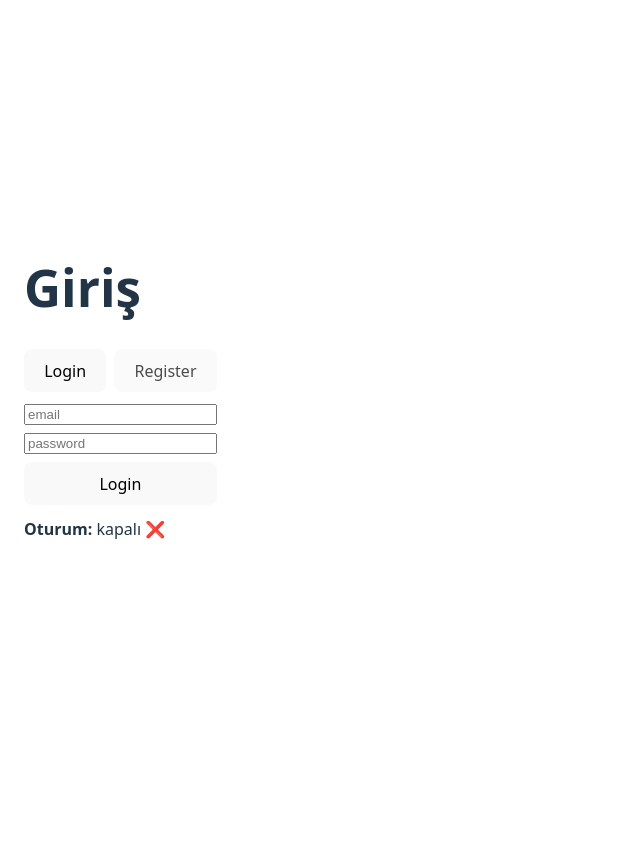
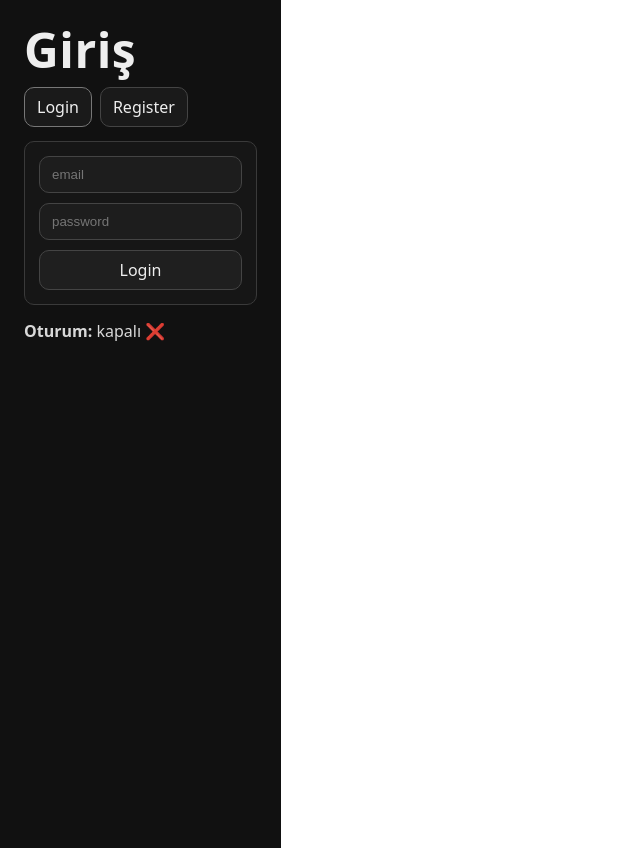
Before and after one commit to keremsimsek1907/nova-app, a React app in the folder frontend/: page / in a window 1280 px wide. Shown: the whole page, without its empty margins (0-640 px from the left). Before the commit the page ends 800 px from the top, so only its background shows below. Built offline with nearby package versions, Linux system fonts and the light colour scheme; the HTML template or start-up script is replaced by a standard one.

Commit message:
Update App.jsx

```diff
--- a/frontend/src/App.jsx
+++ b/frontend/src/App.jsx
@@ -1,9 +1,7 @@
 import { useEffect, useMemo, useState } from "react";
 
-const API_BASE =
-  import.meta.env.VITE_API_BASE_URL || "http://localhost:5000";
+const API_BASE = import.meta.env.VITE_API_BASE_URL || "http://localhost:5000";
 
-// küçük yardımcı
 async function api(path, body, token) {
   const res = await fetch(`${API_BASE}${path}`, {
     method: "POST",
@@ -21,7 +19,6 @@ async function api(path, body, token) {
   } catch {
     data = text;
   }
-
   return { ok: res.ok, data };
 }
 
@@ -30,20 +27,19 @@ export default function App() {
   const [email, setEmail] = useState("");
   const [password, setPassword] = useState("");
 
-  // ✅ token kalıcı
   const [token, setToken] = useState(() => localStorage.getItem("token") || "");
   const [me, setMe] = useState(null);
 
   const [busy, setBusy] = useState(false);
-  const [authMsg, setAuthMsg] = useState("");
+  const [msg, setMsg] = useState("");
 
-  // token değişince localStorage güncelle
+  const loggedIn = useMemo(() => !!token, [token]);
+
   useEffect(() => {
     if (token) localStorage.setItem("token", token);
     else localStorage.removeItem("token");
   }, [token]);
 
-  // ✅ token varsa otomatik /api/auth/me çek
   useEffect(() => {
     const run = async () => {
       if (!token) {
@@ -55,103 +51,144 @@ export default function App() {
       setBusy(false);
 
       if (!ok) {
-        // token bozuk/expired ise temizle
         setToken("");
         setMe(null);
-        setAuthMsg(data?.error || "Oturum süresi dolmuş olabilir.");
+        setMsg(data?.error || "Oturum süresi dolmuş olabilir.");
         return;
       }
-
       setMe(data);
     };
-
     run();
     // eslint-disable-next-line react-hooks/exhaustive-deps
   }, [token]);
 
   const doLogin = async () => {
     setBusy(true);
-    setAuthMsg("");
+    setMsg("");
     setMe(null);
 
     const { ok, data } = await api("/api/auth/login", { email, password });
     setBusy(false);
 
-    if (!ok) {
-      setAuthMsg(data?.error || "Login başarısız");
-      return;
-    }
-
+    if (!ok) return setMsg(data?.error || "Giriş başarısız");
     setToken(data.token || "");
-    setAuthMsg("Giriş başarılı ✅");
+    setPassword("");
+    setMsg("Giriş başarılı ✅");
   };
 
   const doRegister = async () => {
     setBusy(true);
-    setAuthMsg("");
+    setMsg("");
     setMe(null);
 
     const { ok, data } = await api("/api/auth/register", { email, password });
     setBusy(false);
 
-    if (!ok) {
-      setAuthMsg(data?.error || "Kayıt başarısız");
-      return;
-    }
-
+    if (!ok) return setMsg(data?.error || "Kayıt başarısız");
     setToken(data.token || "");
-    setAuthMsg("Kayıt başarılı ✅");
+    setPassword("");
+    setMsg("Kayıt başarılı ✅");
   };
 
   const doLogout = () => {
     setToken("");
     setMe(null);
-    setAuthMsg("Çıkış yapıldı.");
+    setMsg("Çıkış yapıldı.");
     setMode("login");
   };
 
-  const loggedIn = useMemo(() => !!token, [token]);
+  const Card = ({ children }) => (
+    <div
+      style={{
+        marginTop: 14,
+        padding: 14,
+        border: "1px solid #3a3a3a",
+        borderRadius: 10,
+        maxWidth: 420,
+        background: "rgba(255,255,255,0.02)",
+      }}
+    >
+      {children}
+    </div>
+  );
+
+  const Btn = (props) => (
+    <button
+      {...props}
+      style={{
+        padding: "8px 12px",
+        borderRadius: 10,
+        border: "1px solid #444",
+        background: "rgba(255,255,255,0.04)",
+        color: "inherit",
+        cursor: "pointer",
+        opacity: props.disabled ? 0.6 : 1,
+        ...props.style,
+      }}
+    />
+  );
+
+  const Input = (props) => (
+    <input
+      {...props}
+      style={{
+        padding: "10px 12px",
+        borderRadius: 10,
+        border: "1px solid #444",
+        background: "rgba(255,255,255,0.03)",
+        color: "inherit",
+        outline: "none",
+      }}
+    />
+  );
 
   return (
-    <div style={{ padding: 24, fontFamily: "system-ui, -apple-system, Segoe UI, Roboto" }}>
-      <h1 style={{ marginTop: 0 }}>Giriş</h1>
+    <div
+      style={{
+        minHeight: "100vh",
+        padding: 24,
+        color: "#eee",
+        background: "#111",
+        fontFamily: "system-ui, -apple-system, Segoe UI, Roboto",
+      }}
+    >
+      <h1 style={{ margin: 0, fontSize: 48, letterSpacing: 0.5 }}>Giriş</h1>
 
-      {/* ✅ Login/Register/Logout doğru görünüm */}
-      <div style={{ display: "flex", gap: 8, marginBottom: 12 }}>
+      <div style={{ marginTop: 10, display: "flex", gap: 8 }}>
         {!loggedIn ? (
           <>
-            <button
+            <Btn
               onClick={() => setMode("login")}
               disabled={busy}
-              style={{ opacity: mode === "login" ? 1 : 0.7 }}
+              style={{ borderColor: mode === "login" ? "#777" : "#444" }}
             >
               Login
-            </button>
-            <button
+            </Btn>
+            <Btn
               onClick={() => setMode("register")}
               disabled={busy}
-              style={{ opacity: mode === "register" ? 1 : 0.7 }}
+              style={{ borderColor: mode === "register" ? "#777" : "#444" }}
             >
               Register
-            </button>
+            </Btn>
           </>
         ) : (
-          <button onClick={doLogout} disabled={busy}>
+          <Btn onClick={doLogout} disabled={busy}>
             Logout
-          </button>
+          </Btn>
         )}
       </div>
 
-      {/* ✅ Form: sadece login değilken göster */}
       {!loggedIn && (
-        <div style={{ maxWidth: 320, display: "grid", gap: 8 }}>
-          <input
+        <Card>
+          <div style={{ display: "grid", gap: 10 }}>
+            <Input
               placeholder="email"
               value={email}
               onChange={(e) => setEmail(e.target.value)}
               disabled={busy}
             />
-          <input
+            <Input
               placeholder="password"
               type="password"
               value={password}
@@ -160,28 +197,29 @@ export default function App() {
             />
 
             {mode === "login" ? (
-            <button onClick={doLogin} disabled={busy}>
-              Login
-            </button>
+              <Btn onClick={doLogin} disabled={busy}>
+                {busy ? "Bekle..." : "Login"}
+              </Btn>
             ) : (
-            <button onClick={doRegister} disabled={busy}>
-              Register
-            </button>
+              <Btn onClick={doRegister} disabled={busy}>
+                {busy ? "Bekle..." : "Register"}
+              </Btn>
             )}
           </div>
+        </Card>
       )}
 
-      <div style={{ marginTop: 12 }}>
-        <div>
+      <div style={{ marginTop: 14 }}>
+        <span style={{ opacity: 0.9 }}>
           <b>Oturum:</b> {loggedIn ? "açık ✅" : "kapalı ❌"}
-        </div>
-        {authMsg ? <div style={{ marginTop: 6 }}>{authMsg}</div> : null}
+        </span>
+        {msg ? <div style={{ marginTop: 8, opacity: 0.95 }}>{msg}</div> : null}
       </div>
 
-      {/* ✅ Me bilgisi */}
       {me && (
-        <div style={{ marginTop: 16, padding: 12, border: "1px solid #444", maxWidth: 420 }}>
-          <h3 style={{ marginTop: 0 }}>Me</h3>
+        <Card>
+          <h3 style={{ margin: 0, marginBottom: 10 }}>Me</h3>
+          <div style={{ display: "grid", gap: 6, opacity: 0.95 }}>
             <div>
               <b>ID:</b> {me.id || me._id || "-"}
             </div>
@@ -189,6 +227,7 @@ export default function App() {
               <b>Email:</b> {me.email || "-"}
             </div>
           </div>
+        </Card>
       )}
     </div>
   );
```
Lines whose indentation alone changed are shown as unchanged.
